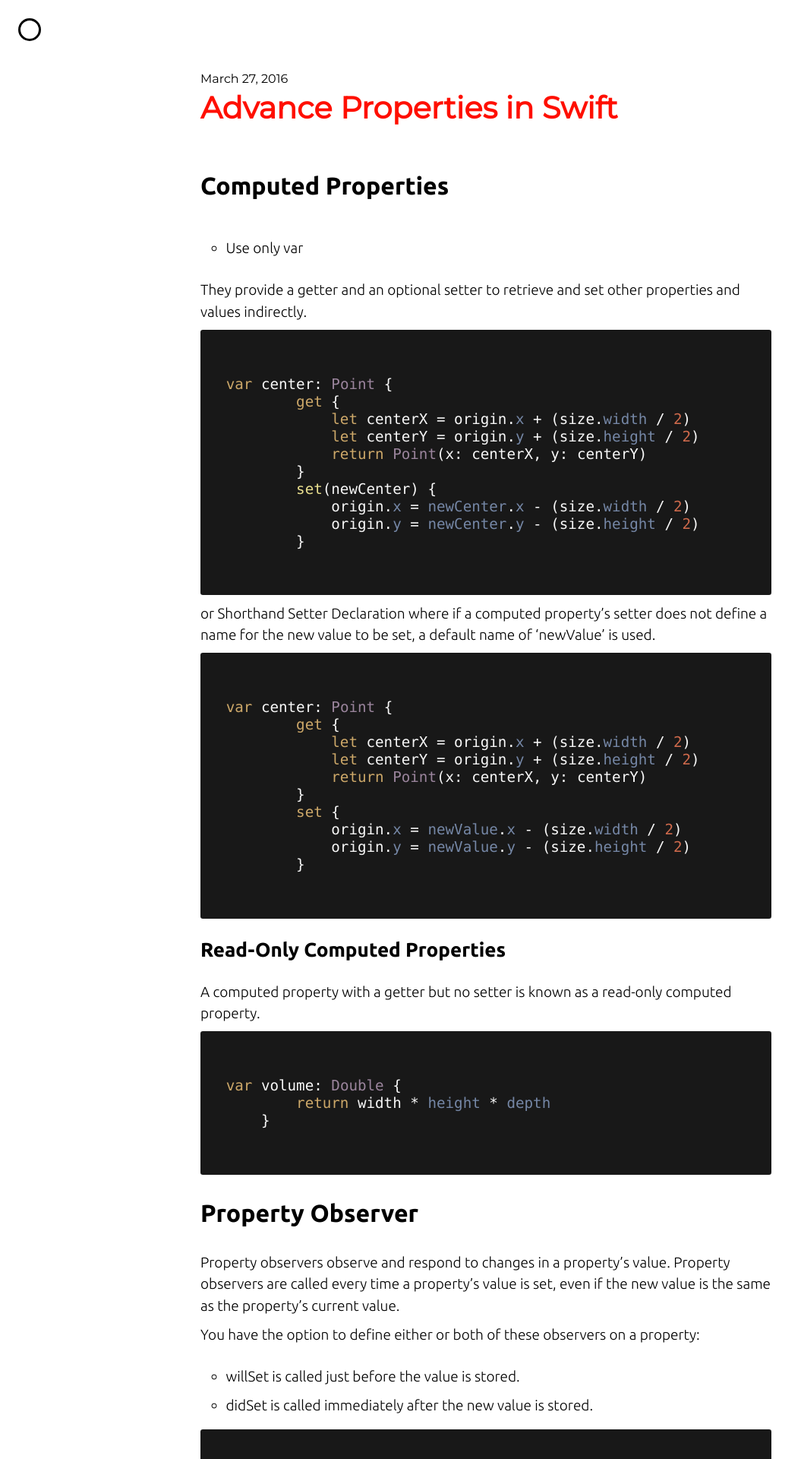
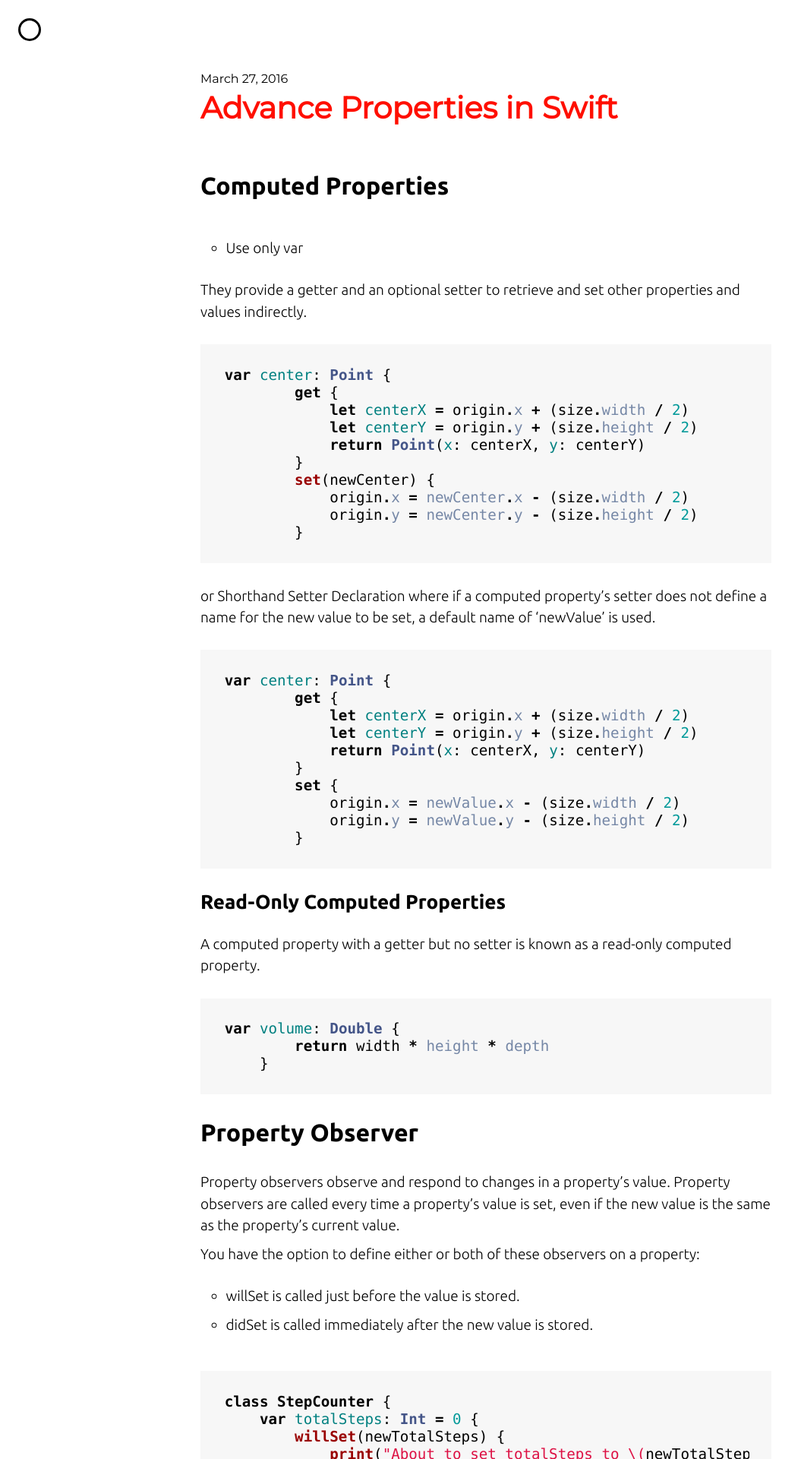
Before and after one commit to tarangpatel/whatilove, a Jekyll site: the page built from _posts/2016-03-27-computed-properties-observer.markdown, in a window 1280 px wide. Shown: the top 1920 px of the page at 76% size, without its empty margins (0-1055 px from the left). Built offline with Jekyll 4.4.1, drawn with Linux system fonts in a browser that asks for light colours; nearby versions of some CDN libraries; comment, search, counter and statistics services are not loaded.

Commit message:
Update _syntax_highlighting.scss

```diff
--- a/_sass/_syntax_highlighting.scss
+++ b/_sass/_syntax_highlighting.scss
@@ -13,65 +13,65 @@
   }
 }
 
-.highlight { background: #181818; padding: 2px; overflow: auto; line-height: 1.2; border-radius: 0.2em }
-.highlight pre { margin: 0}
-.highlight code { color: #F8F8F8; font-family: "Source Code Pro", Menlo, monospace; font-size: 60% }
-.highlight .hll { background-color: #ffffcc }
-.highlight .c { color: #5F5A60; font-style: italic } /* Comment */
-.highlight .err { border:#B22518; } /* Error */
-.highlight .k { color: #CDA869 } /* Keyword */
-.highlight .cm { color: #5F5A60; font-style: italic } /* Comment.Multiline */
-.highlight .cp { color: #5F5A60 } /* Comment.Preproc */
-.highlight .c1 { color: #5F5A60; font-style: italic } /* Comment.Single */
-.highlight .cs { color: #5F5A60; font-style: italic } /* Comment.Special */
-.highlight .gd { background: #420E09 } /* Generic.Deleted */
+.highlight  { background: $well-color;}//$git-black-color; }
+.highlight .c { color: #999988; font-style: italic } /* Comment */
+.highlight .err { color: #a61717; background-color: #e3d2d2 } /* Error */
+.highlight .k { font-weight: bold } /* Keyword */
+.highlight .o { font-weight: bold } /* Operator */
+.highlight .cm { color: #999988; font-style: italic } /* Comment.Multiline */
+.highlight .cp { color: $sol-base1; font-weight: bold } /* Comment.Preproc */
+.highlight .c1 { color: #999988; font-style: italic } /* Comment.Single */
+.highlight .cs { color: #999999; font-weight: bold; font-style: italic } /* Comment.Special */
+.highlight .gd { color: #000000; background-color: #ffdddd } /* Generic.Deleted */
+.highlight .gd .x { color: #000000; background-color: #ffaaaa } /* Generic.Deleted.Specific */
 .highlight .ge { font-style: italic } /* Generic.Emph */
-.highlight .gr { background: #B22518 } /* Generic.Error */
-.highlight .gh { color: #000080; font-weight: bold } /* Generic.Heading */
-.highlight .gi { background: #253B22 } /* Generic.Inserted */
-.highlight .go {  } /* Generic.Output */
-.highlight .gp { font-weight: bold } /* Generic.Prompt */
+.highlight .gr { color: #aa0000 } /* Generic.Error */
+.highlight .gh { color: #999999 } /* Generic.Heading */
+.highlight .gi { color: #000000; background-color: #ddffdd } /* Generic.Inserted */
+.highlight .gi .x { color: #000000; background-color: #aaffaa } /* Generic.Inserted.Specific */
+.highlight .go { color: #888888 } /* Generic.Output */
+.highlight .gp { color: #555555 } /* Generic.Prompt */
 .highlight .gs { font-weight: bold } /* Generic.Strong */
-.highlight .gu { color: #800080; font-weight: bold } /* Generic.Subheading */
-.highlight .gt {  } /* Generic.Traceback */
-.highlight .kc { color: #CDA869; } /* Keyword.Constant */
-.highlight .kd { color: #CDA869;  } /* Keyword.Declaration */
-.highlight .kn {  } /* Keyword.Namespace */
-.highlight .kp { color: #9B703F } /* Keyword.Pseudo */
-.highlight .kr {  } /* Keyword.Reserved */
-.highlight .kt { color: #9B859D } /* Keyword.Type */
-.highlight .m { color: #CF6A4C } /* Literal.Number */
-.highlight .s { color: #8F9D6A } /* Literal.String */
-.highlight .na { color: #F9EE98 } /* Name.Attribute */
-.highlight .nb { color: #CDA869 } /* Name.Builtin */
-.highlight .nc { color: #9B859D; font-weight: bold } /* Name.Class */
-.highlight .no { color: #9B859D } /* Name.Constant */
-.highlight .nd { color: #7587A6 } /* Name.Decorator */
-.highlight .ni { color: #CF6A4C; font-weight: bold } /* Name.Entity */
-.highlight .nf { color: #e9df8f }
-.highlight .nn { color: #9B859D; } /* Name.Namespace */
-.highlight .nt { color: #CDA869; } /* Name.Tag */
-.highlight .nv { } /* Name.Variable */
-.highlight .ow { color: #AA22FF; } /* Operator.Word */
-.highlight .w { color: #141414 } /* Text.Whitespace */
-.highlight .mf { color: #CF6A4C } /* Literal.Number.Float */
-.highlight .mh { color: #CF6A4C } /* Literal.Number.Hex */
-.highlight .mi { color: #CF6A4C } /* Literal.Number.Integer */
-.highlight .mo { color: #CF6A4C } /* Literal.Number.Oct */
-.highlight .sb { color: #8F9D6A } /* Literal.String.Backtick */
-.highlight .sc { color: #8F9D6A } /* Literal.String.Char */
-.highlight .sd { color: #8F9D6A; } /* Literal.String.Doc */
-.highlight .s2 { color: #8F9D6A } /* Literal.String.Double */
-.highlight .se { color: #F9EE98; } /* Literal.String.Escape */
-.highlight .sh { color: #8F9D6A } /* Literal.String.Heredoc */
-.highlight .si { color: #DAEFA3; } /* Literal.String.Interpol */
-.highlight .sx { color: #8F9D6A } /* Literal.String.Other */
-.highlight .sr { color: #E9C062 } /* Literal.String.Regex */
-.highlight .s1 { color: #8F9D6A } /* Literal.String.Single */
-.highlight .ss { color: #CF6A4C } /* Literal.String.Symbol */
-.highlight .vc { color: #7587A6 } /* Name.Variable.Class */
-.highlight .vg { color: #7587A6 } /* Name.Variable.Global */
-.highlight .vi { color: #7587A6 } /* Name.Variable.Instance */
+.highlight .gu { color: #aaaaaa } /* Generic.Subheading */
+.highlight .gt { color: #aa0000 } /* Generic.Traceback */
+.highlight .kc { font-weight: bold } /* Keyword.Constant */
+.highlight .kd { font-weight: bold } /* Keyword.Declaration */
+.highlight .kp { font-weight: bold } /* Keyword.Pseudo */
+.highlight .kr { font-weight: bold } /* Keyword.Reserved */
+.highlight .kt { color: #445588; font-weight: bold } /* Keyword.Type */
+.highlight .m { color: #009999 } /* Literal.Number */
+.highlight .s { color: #d14 } /* Literal.String */
+.highlight .na { color: #008080 } /* Name.Attribute */
+.highlight .nb { color: #0086B3 } /* Name.Builtin */
+.highlight .nc { color: #445588; font-weight: bold } /* Name.Class */
+.highlight .no { color: #008080 } /* Name.Constant */
+.highlight .ni { color: #800080 } /* Name.Entity */
+.highlight .ne { color: #990000; font-weight: bold } /* Name.Exception */
+.highlight .nf { color: #990000; font-weight: bold } /* Name.Function */
+.highlight .nn { color: #555555 } /* Name.Namespace */
+.highlight .nt { color: #000080 } /* Name.Tag */
+.highlight .nv { color: #008080 } /* Name.Variable */
+.highlight .ow { font-weight: bold } /* Operator.Word */
+.highlight .w { color: #bbbbbb } /* Text.Whitespace */
+.highlight .mf { color: #009999 } /* Literal.Number.Float */
+.highlight .mh { color: #009999 } /* Literal.Number.Hex */
+.highlight .mi { color: #009999 } /* Literal.Number.Integer */
+.highlight .mo { color: #009999 } /* Literal.Number.Oct */
+.highlight .sb { color: #d14 } /* Literal.String.Backtick */
+.highlight .sc { color: #d14 } /* Literal.String.Char */
+.highlight .sd { color: #d14 } /* Literal.String.Doc */
+.highlight .s2 { color: #d14 } /* Literal.String.Double */
+.highlight .se { color: #d14 } /* Literal.String.Escape */
+.highlight .sh { color: #d14 } /* Literal.String.Heredoc */
+.highlight .si { color: #d14 } /* Literal.String.Interpol */
+.highlight .sx { color: #d14 } /* Literal.String.Other */
+.highlight .sr { color: #009926 } /* Literal.String.Regex */
+.highlight .s1 { color: #d14 } /* Literal.String.Single */
+.highlight .ss { color: #990073 } /* Literal.String.Symbol */
+.highlight .bp { color: #999999 } /* Name.Builtin.Pseudo */
+.highlight .vc { color: #008080 } /* Name.Variable.Class */
+.highlight .vg { color: #008080 } /* Name.Variable.Global */
+.highlight .vi { color: #008080 } /* Name.Variable.Instance */
 .highlight .il { color: #009999 } /* Literal.Number.Integer.Long */
 
 // some hacks to improve swift highlighting
```
